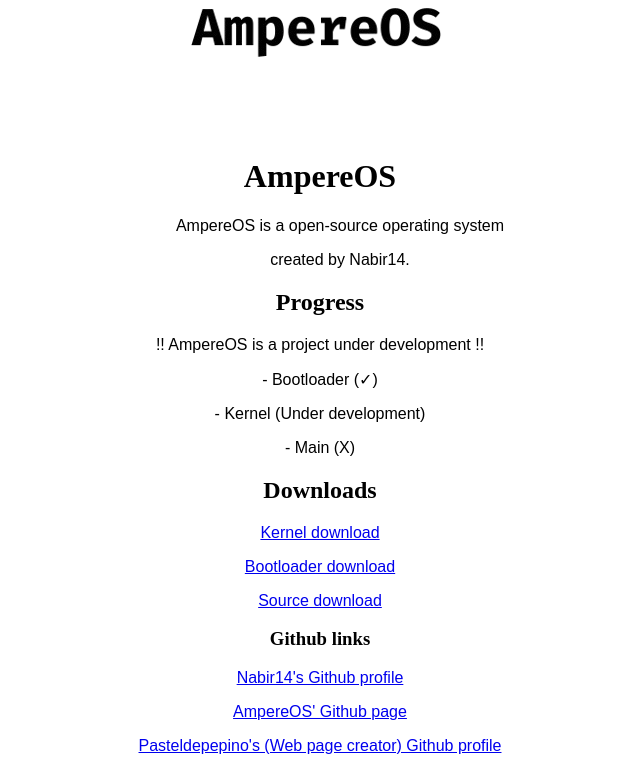
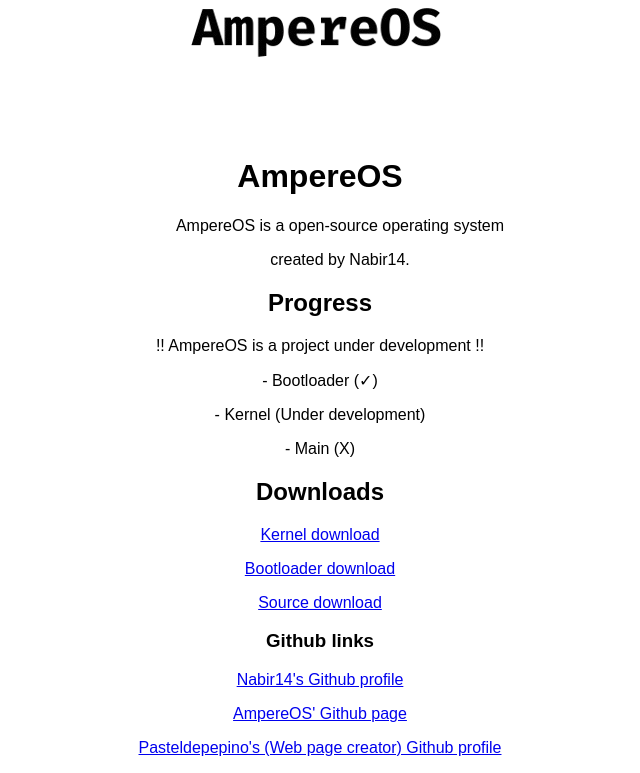
Before and after one commit to Nabir14/AmpereOS, a plain HTML site: page index.html in a window 1280 px wide. Shown: the part 371-1144 px from the top of the page, without its empty margins (320-960 px from the left). Drawn offline with Linux system fonts and the light colour scheme.

Commit message:
Update styles.css
changed the fonts for other pieces of text too.

```diff
--- a/styles.css
+++ b/styles.css
@@ -10,3 +10,15 @@
 p {
     font-family: Arial, sans-serif;
 }
+
+h1 {
+    font-family: Arial, sans-serif;
+}
+
+h2 {
+    font-family: Arial, sans-serif;
+}
+
+h3 {
+    font-family: Arial, sans-serif;
+}
```
